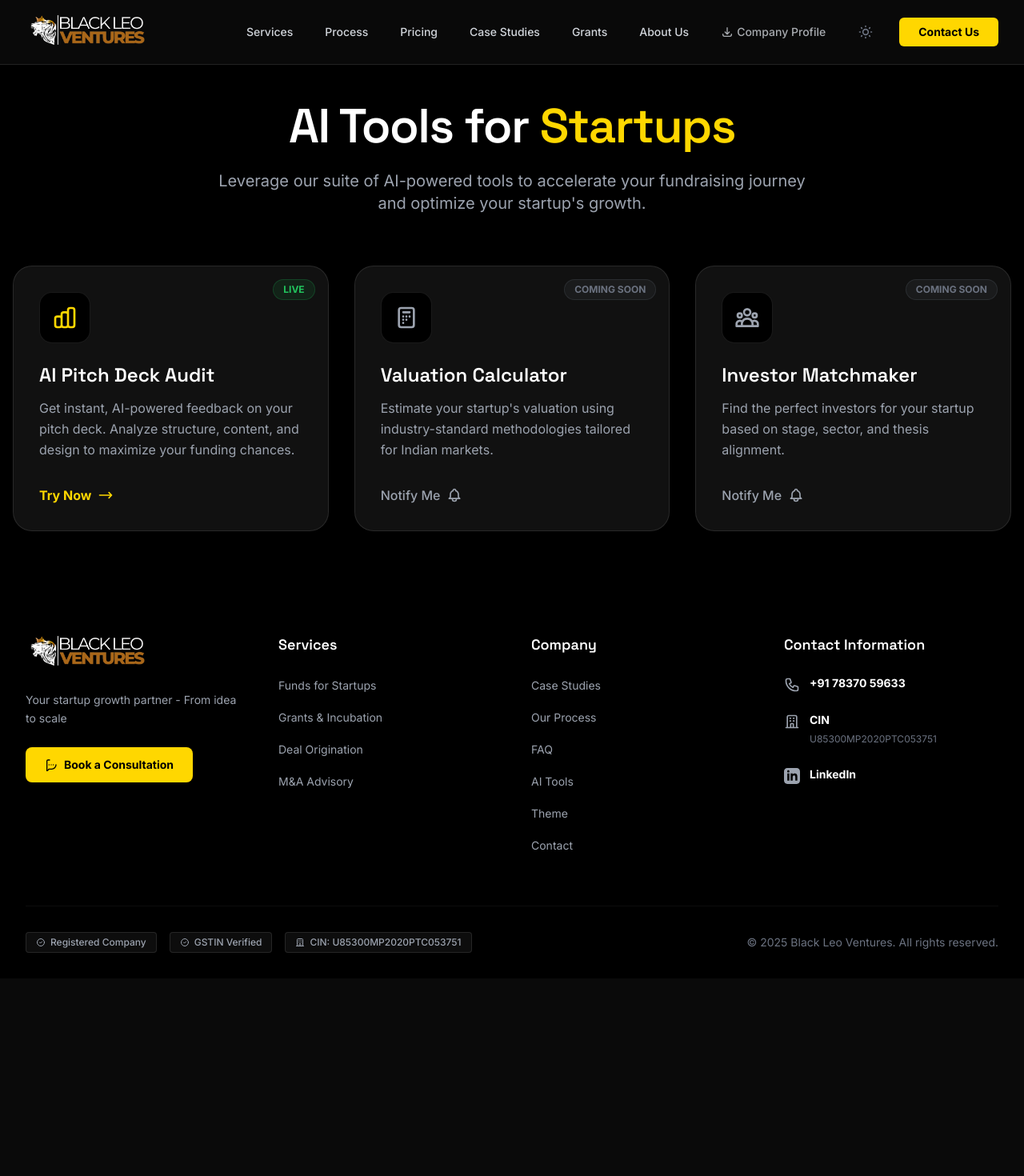
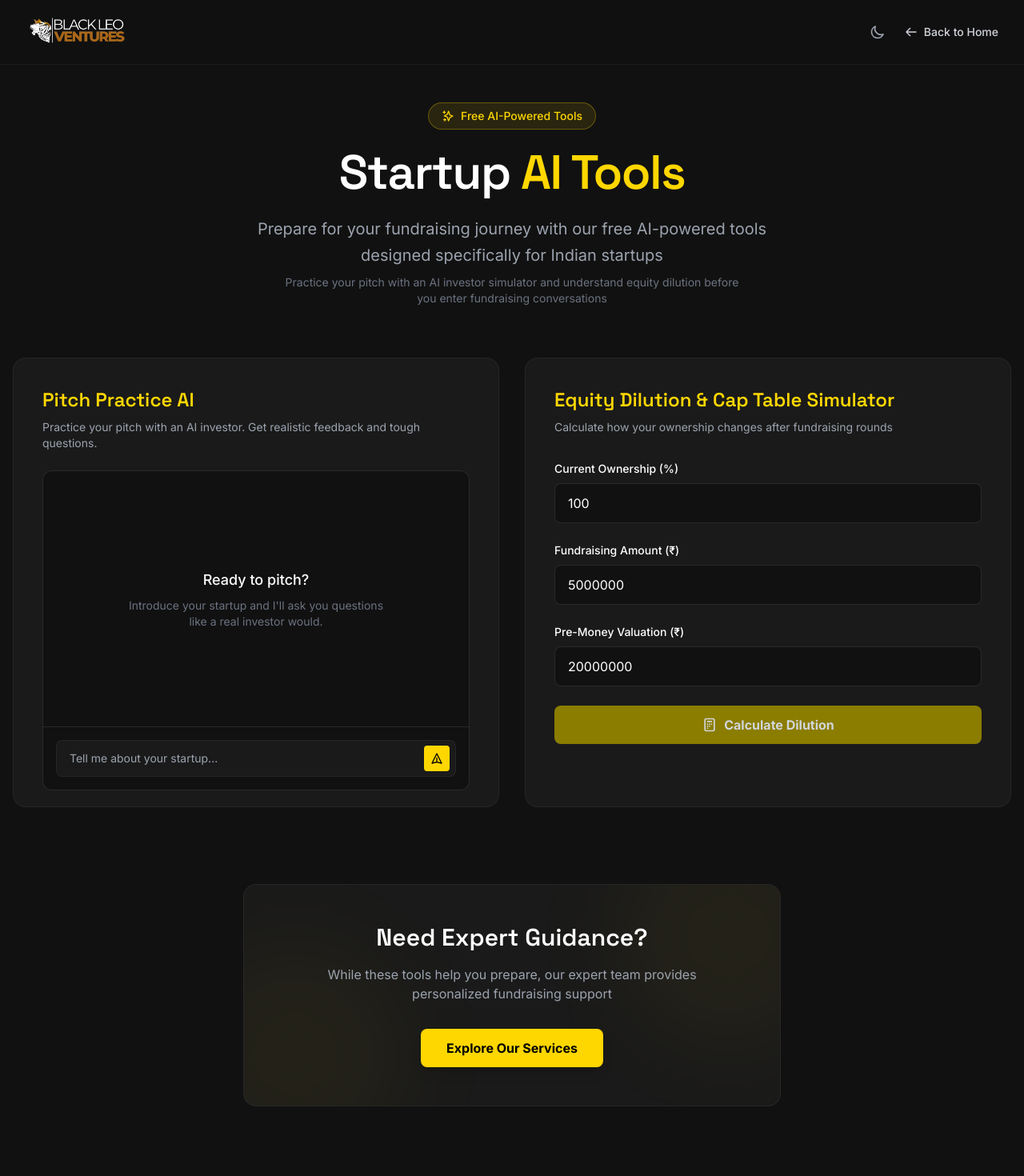
Before and after one commit to mohit-dhiman-cs/Black-Leo-Ventures, a React (Vite) app in the folder client/: page /tools in a window 1280 px wide. Shown: the top 1470 px of the page at 80% size. Before the commit the page ends 1223 px from the top, so only its background shows below. Built offline with nearby package versions, Linux system fonts and the light colour scheme.

Commit message:
Redesign Tools page to match dark theme mockups

```diff
--- a/client/src/pages/Tools.jsx
+++ b/client/src/pages/Tools.jsx
@@ -1,6 +1,4 @@
-import React, { useEffect } from 'react';
-import Navbar from '../components/Navbar';
-import Footer from '../components/Footer';
+import React, { useEffect, useState } from 'react';
 import { Link } from 'react-router-dom';
 
 const Tools = () => {
@@ -8,108 +6,221 @@
         window.scrollTo(0, 0);
     }, []);
 
-    const tools = [
-        {
-            title: "AI Pitch Deck Audit",
-            description: "Get instant, AI-powered feedback on your pitch deck. Analyze structure, content, and design to maximize your funding chances.",
-            icon: (
-                <svg className="w-8 h-8 text-[#FFD700]" fill="none" stroke="currentColor" viewBox="0 0 24 24">
-                    <path strokeLinecap="round" strokeLinejoin="round" strokeWidth="2" d="M9 19v-6a2 2 0 00-2-2H5a2 2 0 00-2 2v6a2 2 0 002 2h2a2 2 0 002-2zm0 0V9a2 2 0 012-2h2a2 2 0 012 2v10m-6 0a2 2 0 002 2h2a2 2 0 002-2m0 0V5a2 2 0 012-2h2a2 2 0 012 2v14a2 2 0 01-2 2h-2a2 2 0 01-2-2z" />
-                </svg>
-            ),
-            link: "/audit",
-            status: "Live"
-        },
-        {
-            title: "Valuation Calculator",
-            description: "Estimate your startup's valuation using industry-standard methodologies tailored for Indian markets.",
-            icon: (
-                <svg className="w-8 h-8 text-gray-400" fill="none" stroke="currentColor" viewBox="0 0 24 24">
-                    <path strokeLinecap="round" strokeLinejoin="round" strokeWidth="2" d="M9 7h6m0 36v-3m-3 3h.01M9 17h.01M9 14h.01M12 14h.01M15 11h.01M12 11h.01M9 11h.01M7 21h10a2 2 0 002-2V5a2 2 0 00-2-2H7a2 2 0 00-2 2v14a2 2 0 002 2z" />
-                </svg>
-            ),
-            link: "#",
-            status: "Coming Soon"
-        },
-        {
-            title: "Investor Matchmaker",
-            description: "Find the perfect investors for your startup based on stage, sector, and thesis alignment.",
-            icon: (
-                <svg className="w-8 h-8 text-gray-400" fill="none" stroke="currentColor" viewBox="0 0 24 24">
-                    <path strokeLinecap="round" strokeLinejoin="round" strokeWidth="2" d="M17 20h5v-2a3 3 0 00-5.356-1.857M17 20H7m10 0v-2c0-.656-.126-1.283-.356-1.857M7 20H2v-2a3 3 0 015.356-1.857M7 20v-2c0-.656.126-1.283.356-1.857m0 0a5.002 5.002 0 019.288 0M15 7a3 3 0 11-6 0 3 3 0 016 0zm6 3a2 2 0 11-4 0 2 2 0 014 0zM7 10a2 2 0 11-4 0 2 2 0 014 0z" />
-                </svg>
-            ),
-            link: "#",
-            status: "Coming Soon"
-        }
-    ];
+    // Calculator State
+    const [ownership, setOwnership] = useState(100);
+    const [fundingAmount, setFundingAmount] = useState(5000000);
+    const [valuation, setValuation] = useState(20000000);
+    const [dilutionResult, setDilutionResult] = useState(null);
+
+    // Chat State
+    const [chatMessage, setChatMessage] = useState('');
+
+    const calculateDilution = () => {
+        const postMoneyValuation = parseFloat(valuation) + parseFloat(fundingAmount);
+        const dilution = (parseFloat(fundingAmount) / postMoneyValuation) * 100;
+        const newOwnership = parseFloat(ownership) - (parseFloat(ownership) * (dilution / 100));
+
+        setDilutionResult({
+            dilution: dilution.toFixed(2),
+            newOwnership: newOwnership.toFixed(2),
+            postMoney: postMoneyValuation
+        });
+    };
 
     return (
-        <div className="bg-white dark:bg-black min-h-screen text-gray-900 dark:text-white transition-colors duration-300">
-            <Navbar />
+        <div className="min-h-screen bg-[#111] text-white font-sans selection:bg-[#FFD700] selection:text-black">
+            {/* Custom Header */}
+            <header className="fixed w-full z-50 bg-[#111]/95 backdrop-blur-sm border-b border-white/5 transition-colors duration-300">
+                <div className="max-w-7xl mx-auto px-4 sm:px-6 lg:px-8 h-20 flex items-center justify-between">
+                    {/* Logo */}
+                    <a href="/" className="flex items-center gap-3">
+                        <img src="/logo-dark.png" alt="Black Leo Ventures" className="h-10 w-auto" />
+                    </a>
+
+                    {/* Right Actions */}
+                    <div className="flex items-center gap-6">
+                        <button
+                            onClick={() => {
+                                document.documentElement.classList.toggle('dark');
+                                localStorage.setItem('theme', document.documentElement.classList.contains('dark') ? 'dark' : 'light');
+                            }}
+                            className="text-gray-400 hover:text-white transition-colors"
+                        >
+                            <svg className="w-5 h-5" fill="none" stroke="currentColor" viewBox="0 0 24 24"><path strokeLinecap="round" strokeLinejoin="round" strokeWidth="2" d="M20.354 15.354A9 9 0 018.646 3.646 9.003 9.003 0 0012 21a9.003 9.003 0 008.354-5.646z" /></svg>
+                        </button>
+
+                        <Link to="/" className="text-gray-300 hover:text-white font-medium flex items-center gap-2 text-sm transition-colors">
+                            <svg className="w-4 h-4" fill="none" stroke="currentColor" viewBox="0 0 24 24"><path strokeLinecap="round" strokeLinejoin="round" strokeWidth="2" d="M10 19l-7-7m0 0l7-7m-7 7h18" /></svg>
+                            Back to Home
+                        </Link>
+                    </div>
+                </div>
+            </header>
 
             <div className="pt-32 pb-16 px-4">
                 <div className="max-w-7xl mx-auto">
+                    {/* Hero Section */}
                     <div className="text-center mb-16">
-                        <h1 className="text-4xl md:text-6xl font-extrabold text-black dark:text-white tracking-tight mb-6">
-                            AI Tools for <span className="text-[#FFD700]">Startups</span>
+                        <span className="inline-flex items-center px-4 py-1.5 rounded-full border border-[#FFD700]/30 bg-[#FFD700]/10 text-[#FFD700] text-sm font-medium mb-6">
+                            <svg className="w-4 h-4 mr-2" fill="none" stroke="currentColor" viewBox="0 0 24 24"><path strokeLinecap="round" strokeLinejoin="round" strokeWidth="2" d="M5 3v4M3 5h4M6 17v4m-2-2h4m5-16l2.286 6.857L21 12l-5.714 3.214L13 21l-2.286-6.857L5 12l5.714-3.214L13 3z" /></svg>
+                            Free AI-Powered Tools
+                        </span>
+
+                        <h1 className="text-5xl md:text-6xl font-bold text-white tracking-tight mb-6">
+                            Startup <span className="text-[#FFD700]">AI Tools</span>
                         </h1>
-                        <p className="text-xl text-gray-600 dark:text-gray-400 max-w-3xl mx-auto">
-                            Leverage our suite of AI-powered tools to accelerate your fundraising journey and optimize your startup's growth.
+                        <p className="text-xl text-gray-400 max-w-2xl mx-auto mb-2 leading-relaxed">
+                            Prepare for your fundraising journey with our free AI-powered tools designed specifically for Indian startups
+                        </p>
+                        <p className="text-sm text-gray-500 max-w-xl mx-auto">
+                            Practice your pitch with an AI investor simulator and understand equity dilution before you enter fundraising conversations
                         </p>
                     </div>
 
-                    <div className="grid grid-cols-1 md:grid-cols-2 lg:grid-cols-3 gap-8">
-                        {tools.map((tool, index) => (
-                            <div key={index} className="bg-gray-50 dark:bg-[#111] rounded-3xl p-8 border border-gray-200 dark:border-white/10 hover:border-[#FFD700] dark:hover:border-[#FFD700] transition-all duration-300 group relative overflow-hidden">
-                                {tool.status === "Live" && (
-                                    <div className="absolute top-4 right-4 bg-green-500/10 text-green-500 text-xs font-bold px-3 py-1 rounded-full border border-green-500/20">
-                                        LIVE
+                    {/* Tools Grid */}
+                    <div className="grid grid-cols-1 lg:grid-cols-2 gap-8 mb-24">
+                        {/* Tool 1: Pitch Practice AI */}
+                        <div className="bg-[#1A1A1A] rounded-2xl p-1 border border-white/5 hover:border-[#FFD700]/30 transition-colors duration-300">
+                            <div className="p-8 pb-4">
+                                <h3 className="text-2xl font-bold text-[#FFD700] mb-2">Pitch Practice AI</h3>
+                                <p className="text-gray-400 text-sm mb-6">Practice your pitch with an AI investor. Get realistic feedback and tough questions.</p>
+
+                                {/* Chat Interface Mockup */}
+                                <div className="bg-[#111] rounded-xl border border-white/10 h-[400px] flex flex-col">
+                                    <div className="flex-1 p-6 flex items-center justify-center text-center">
+                                        <div>
+                                            <p className="text-white text-lg font-medium mb-2">Ready to pitch?</p>
+                                            <p className="text-gray-500 text-sm max-w-xs mx-auto">Introduce your startup and I'll ask you questions like a real investor would.</p>
+                                        </div>
                                     </div>
-                                )}
-                                {tool.status === "Coming Soon" && (
-                                    <div className="absolute top-4 right-4 bg-gray-500/10 text-gray-500 text-xs font-bold px-3 py-1 rounded-full border border-gray-500/20">
-                                        COMING SOON
+
+                                    <div className="p-4 border-t border-white/10">
+                                        <div className="relative">
+                                            <input
+                                                type="text"
+                                                placeholder="Tell me about your startup..."
+                                                className="w-full bg-[#1A1A1A] text-white rounded-lg pl-4 pr-12 py-3 text-sm focus:outline-none focus:ring-1 focus:ring-[#FFD700] border border-white/5"
+                                                value={chatMessage}
+                                                onChange={(e) => setChatMessage(e.target.value)}
+                                            />
+                                            <button className="absolute right-2 top-1/2 transform -translate-y-1/2 p-2 bg-[#FFD700] rounded text-black hover:bg-[#F0C000] transition-colors">
+                                                <svg className="w-4 h-4" fill="none" stroke="currentColor" viewBox="0 0 24 24"><path strokeLinecap="round" strokeLinejoin="round" strokeWidth="2" d="M12 19l9 2-9-18-9 18 9-2zm0 0v-8" /></svg>
+                                            </button>
+                                        </div>
                                     </div>
-                                )}
+                                </div>
+                            </div>
+                        </div>
 
-                                <div className="w-16 h-16 rounded-2xl bg-white dark:bg-black border border-gray-200 dark:border-white/10 flex items-center justify-center mb-6 group-hover:scale-110 transition-transform duration-300">
-                                    {tool.icon}
+                        {/* Tool 2: Equity Dilution Simulator */}
+                        <div className="bg-[#1A1A1A] rounded-2xl p-1 border border-white/5 hover:border-[#FFD700]/30 transition-colors duration-300">
+                            <div className="p-8">
+                                <h3 className="text-2xl font-bold text-[#FFD700] mb-2">Equity Dilution & Cap Table Simulator</h3>
+                                <p className="text-gray-400 text-sm mb-8">Calculate how your ownership changes after fundraising rounds</p>
+
+                                <div className="space-y-6">
+                                    <div>
+                                        <label className="block text-white text-sm font-medium mb-2">Current Ownership (%)</label>
+                                        <input
+                                            type="number"
+                                            className="w-full bg-[#111] border border-white/10 rounded-lg px-4 py-3 text-white focus:outline-none focus:border-[#FFD700] focus:ring-1 focus:ring-[#FFD700] transition-colors"
+                                            value={ownership}
+                                            onChange={(e) => setOwnership(e.target.value)}
+                                        />
+                                    </div>
+
+                                    <div>
+                                        <label className="block text-white text-sm font-medium mb-2">Fundraising Amount (₹)</label>
+                                        <input
+                                            type="number"
+                                            className="w-full bg-[#111] border border-white/10 rounded-lg px-4 py-3 text-white focus:outline-none focus:border-[#FFD700] focus:ring-1 focus:ring-[#FFD700] transition-colors"
+                                            value={fundingAmount}
+                                            onChange={(e) => setFundingAmount(e.target.value)}
+                                        />
+                                    </div>
+
+                                    <div>
+                                        <label className="block text-white text-sm font-medium mb-2">Pre-Money Valuation (₹)</label>
+                                        <input
+                                            type="number"
+                                            className="w-full bg-[#111] border border-white/10 rounded-lg px-4 py-3 text-white focus:outline-none focus:border-[#FFD700] focus:ring-1 focus:ring-[#FFD700] transition-colors"
+                                            value={valuation}
+                                            onChange={(e) => setValuation(e.target.value)}
+                                        />
+                                    </div>
+
+                                    <button
+                                        onClick={calculateDilution}
+                                        className="w-full bg-[#8B7D00] text-gray-300 font-bold py-3 rounded-lg flex items-center justify-center gap-2 hover:bg-[#FFD700] hover:text-black transition-all duration-300 mt-2"
+                                    >
+                                        <svg className="w-5 h-5" fill="none" stroke="currentColor" viewBox="0 0 24 24"><path strokeLinecap="round" strokeLinejoin="round" strokeWidth="2" d="M9 7h6m0 36v-3m-3 3h.01M9 17h.01M9 14h.01M12 14h.01M15 11h.01M12 11h.01M9 11h.01M7 21h10a2 2 0 002-2V5a2 2 0 00-2-2H7a2 2 0 00-2 2v14a2 2 0 002 2z" /></svg>
+                                        Calculate Dilution
+                                    </button>
+
+                                    {dilutionResult && (
+                                        <div className="mt-6 p-4 bg-[#FFD700]/10 border border-[#FFD700]/20 rounded-lg">
+                                            <div className="flex justify-between items-center mb-2">
+                                                <span className="text-gray-300 text-sm">New Ownership:</span>
+                                                <span className="text-[#FFD700] font-bold text-lg">{dilutionResult.newOwnership}%</span>
+                                            </div>
+                                            <div className="flex justify-between items-center mb-2">
+                                                <span className="text-gray-300 text-sm">Dilution:</span>
+                                                <span className="text-white font-medium">{dilutionResult.dilution}%</span>
+                                            </div>
+                                            <div className="flex justify-between items-center">
+                                                <span className="text-gray-300 text-sm">Post-Money Val:</span>
+                                                <span className="text-white font-medium">₹{dilutionResult.postMoney.toLocaleString()}</span>
+                                            </div>
+                                        </div>
+                                    )}
                                 </div>
+                            </div>
+                        </div>
+                    </div>
 
-                                <h3 className="text-2xl font-bold text-black dark:text-white mb-3">
-                                    {tool.title}
-                                </h3>
+                    {/* CTA Section */}
+                    <div className="max-w-2xl mx-auto bg-[#1A1A1A] border border-white/5 rounded-2xl p-12 text-center relative overflow-hidden">
+                        <div className="absolute top-0 right-0 p-32 bg-[#FFD700]/5 rounded-full blur-3xl -mr-16 -mt-16 pointer-events-none"></div>
+                        <div className="absolute bottom-0 left-0 p-32 bg-[#FFD700]/5 rounded-full blur-3xl -ml-16 -mb-16 pointer-events-none"></div>
 
-                                <p className="text-gray-600 dark:text-gray-400 mb-8 leading-relaxed">
-                                    {tool.description}
-                                </p>
-
-                                {tool.status === "Live" ? (
-                                    <Link
-                                        to={tool.link}
-                                        className="inline-flex items-center text-[#FFD700] font-bold hover:translate-x-2 transition-transform duration-300"
-                                    >
-                                        Try Now
-                                        <svg className="w-5 h-5 ml-2" fill="none" stroke="currentColor" viewBox="0 0 24 24">
-                                            <path strokeLinecap="round" strokeLinejoin="round" strokeWidth="2" d="M17 8l4 4m0 0l-4 4m4-4H3" />
-                                        </svg>
-                                    </Link>
-                                ) : (
-                                    <span className="inline-flex items-center text-gray-400 font-medium cursor-not-allowed">
-                                        Notify Me
-                                        <svg className="w-5 h-5 ml-2" fill="none" stroke="currentColor" viewBox="0 0 24 24">
-                                            <path strokeLinecap="round" strokeLinejoin="round" strokeWidth="2" d="M15 17h5l-1.405-1.405A2.032 2.032 0 0118 14.158V11a6.002 6.002 0 00-4-5.659V5a2 2 0 10-4 0v.341C7.67 6.165 6 8.388 6 11v3.159c0 .538-.214 1.055-.595 1.436L4 17h5m6 0v1a3 3 0 11-6 0v-1m6 0H9" />
-                                        </svg>
-                                    </span>
-                                )}
-                            </div>
-                        ))}
+                        <div className="relative z-10">
+                            <h2 className="text-2xl md:text-3xl font-bold text-white mb-4">Need Expert Guidance?</h2>
+                            <p className="text-gray-400 mb-8 max-w-lg mx-auto">
+                                While these tools help you prepare, our expert team provides personalized fundraising support
+                            </p>
+                            <Link to="/" className="inline-block px-8 py-3 bg-[#FFD700] text-black font-bold rounded-lg hover:bg-[#F0C000] transition-colors shadow-lg hover:shadow-[#FFD700]/20">
+                                Explore Our Services
+                            </Link>
+                        </div>
                     </div>
                 </div>
             </div>
 
-            <Footer />
+            {/* Simplified Footer */}
+            <footer className="py-12 border-t border-white/10 bg-[#111] mt-16 text-center">
+                <div className="max-w-7xl mx-auto px-4 flex flex-col items-center justify-center space-y-6">
+                    {/* Logo */}
+                    <div className="flex items-center gap-2">
+                        <img src="/logo-dark.png" alt="Black Leo Ventures" className="h-8 w-auto" />
+                        <span className="text-gray-500 text-sm ml-2">Your startup growth partner</span>
+                    </div>
+
+                    {/* Links */}
+                    <div className="flex items-center gap-8 text-sm">
+                        <Link to="/" className="text-gray-500 hover:text-white transition-colors">Home</Link>
+                        <button className="text-gray-500 hover:text-white transition-colors">Theme</button>
+                        <a href="https://www.linkedin.com/company/black-leo-ventures/" target="_blank" rel="noopener noreferrer" className="text-gray-500 hover:text-white transition-colors flex items-center gap-2">
+                            <svg className="w-4 h-4" fill="currentColor" viewBox="0 0 24 24"><path d="M19 0h-14c-2.761 0-5 2.239-5 5v14c0 2.761 2.239 5 5 5h14c2.762 0 5-2.239 5-5v-14c0-2.761-2.238-5-5-5zm-11 19h-3v-11h3v11zm-1.5-12.268c-.966 0-1.75-.79-1.75-1.764s.784-1.764 1.75-1.764 1.75.79 1.75 1.764-.783 1.764-1.75 1.764zm13.5 12.268h-3v-5.604c0-3.368-4-3.113-4 0v5.604h-3v-11h3v1.765c1.396-2.586 7-2.777 7 2.476v6.759z" /></svg>
+                            LinkedIn
+                        </a>
+                    </div>
+
+                    {/* Copyright */}
+                    <p className="text-gray-600 text-xs">
+                        © {new Date().getFullYear()} Black Leo Ventures. All rights reserved.
+                    </p>
+                </div>
+            </footer>
         </div>
     );
 };
```
